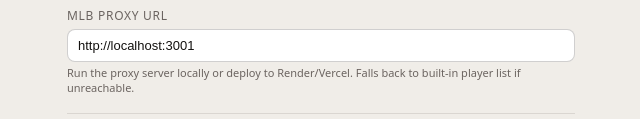
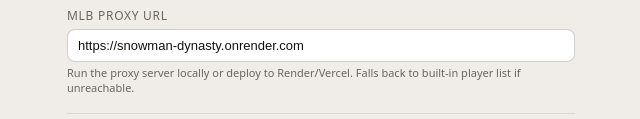
Before and after one commit to snowman2434/Dynasty-Baseball-App, a website: page auction.html in a window 1280 px wide. Shown: the part 566-685 px from the top of the page, without its empty margins (319-959 px from the left). Drawn offline with Linux system fonts and the light colour scheme.

Commit message:
Updated auction.html file via Claude

```diff
--- a/auction.html
+++ b/auction.html
@@ -211,7 +211,7 @@ body{font-family:system-ui,-apple-system,sans-serif;background:var(--bg-tertiary
     <div class="sdiv">Player data</div>
     <div style="margin-top:10px" class="fg">
       <label>MLB proxy URL</label>
-      <input id="cfg-proxy" type="text" value="http://localhost:3001" placeholder="http://localhost:3001 or your deployed URL">
+      <input id="cfg-proxy" type="text" value="https://snowman-dynasty.onrender.com" placeholder="https://snowman-dynasty.onrender.com or your deployed URL">
       <div class="hint">Run the proxy server locally or deploy to Render/Vercel. Falls back to built-in player list if unreachable.</div>
     </div>
   </div>
```
